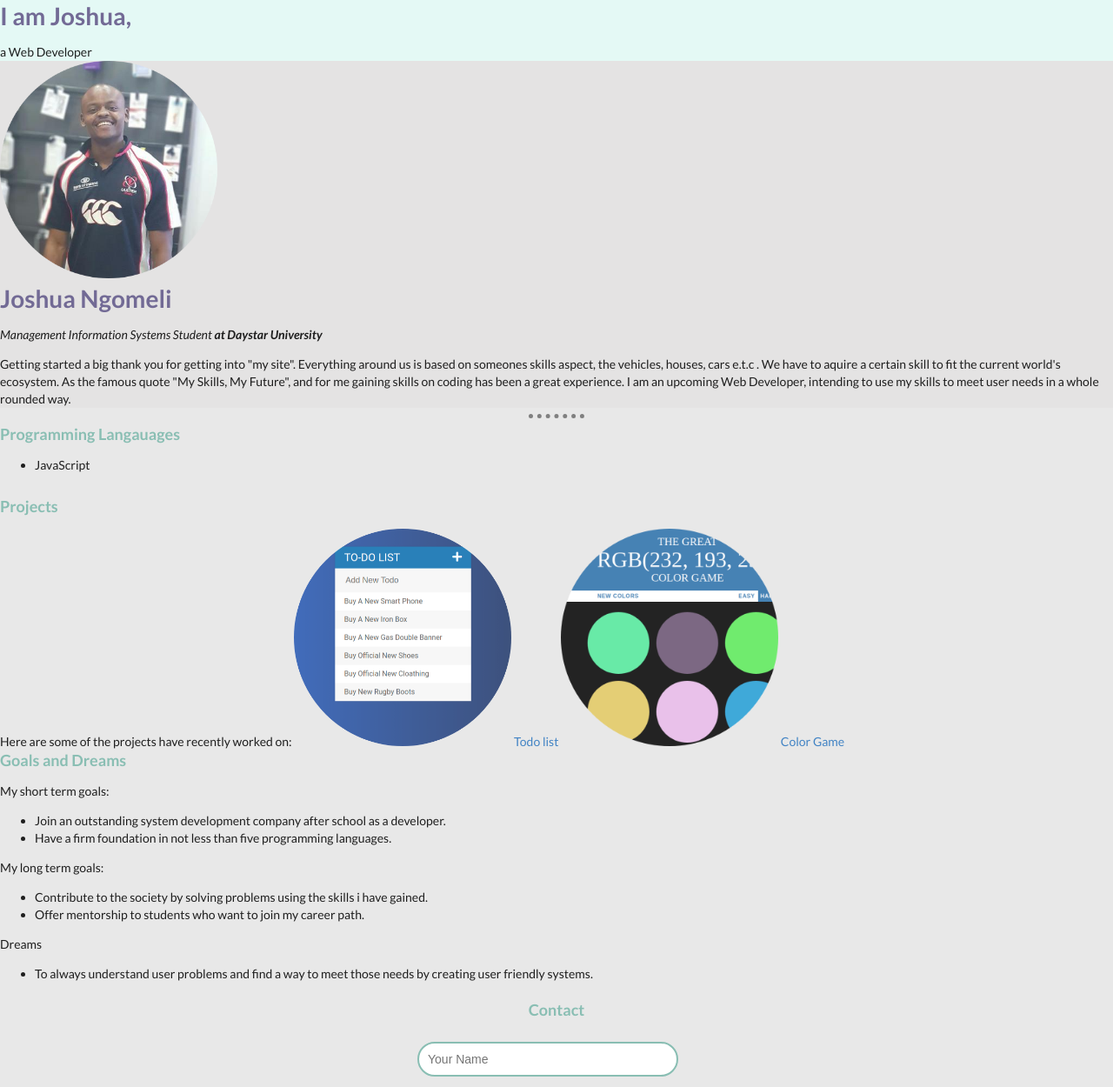
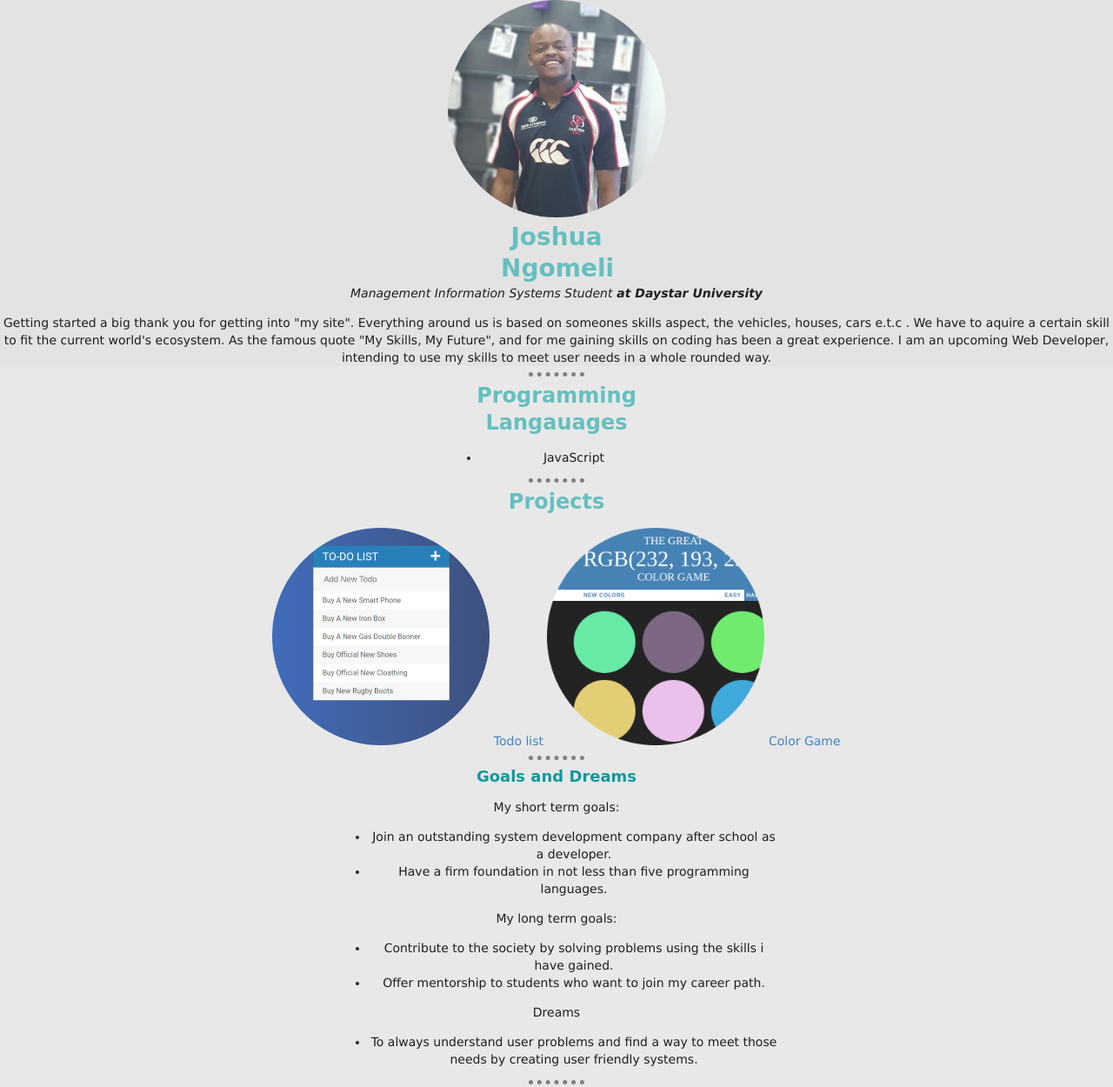
Before and after one commit to Ngomeli/portfolio, a plain HTML site: page index.html in a window 1280 px wide. Shown: the top 1250 px of the page at 87% size. Drawn offline with nearby package versions, Linux system fonts and the light colour scheme; a web font is replaced by a local one.

Commit message:
made some changes on the font family and web layout to be centered

```diff
--- a/index.html
+++ b/index.html
@@ -11,14 +11,11 @@
     ">
     <link rel="stylesheet" href="main.css">
     <link rel="icon" href="images/JN.ico">
+    <link href="https://fonts.googleapis.com/css2?family=Bangers&family=Sansita+Swashed:wght@700&display=swap" rel="stylesheet">
     <title>Joshua Ngomeli</title>
 </head>
 
 <body>
-    <div class="joshua">
-        <h1>I am Joshua,</h1>
-        <p>a Web Developer</p>
-    </div>
     <div class="intro">
         <img src="images/Ngomeli.png" width="250" height="250" alt="Joshua Ngomeli Profile Picture">
         <h1>Joshua Ngomeli</h1>
@@ -28,18 +25,22 @@
     </div>
     <hr>
     <div class="skills">
-        <h3>Programming Langauages</h3>
+        <h2>Programming Langauages</h2>
         <ul>
             <li>JavaScript</li>
         </ul>
-        <h3>Projects</h3>
-        <p>Here are some of the projects have recently worked on:
+    </div>
+    <hr>
+    <div class="projects">
+        <h2>Projects</h2>
+        <p>
             <img src="images/todoList.png" width="250" height="250" alt="Todo list">
             <a href="https://ngomeli.github.io/todo/" target="_blank">Todo list</a>
             <img src="images/colorGame.png" width="250" height="250" alt="Color game">
             <a href="https://ngomeli.github.io/colorGame/" target="_blank">Color Game</a>
         </p>
     </div>
+    <hr>
     <div class="dreams">
         <h3>Goals and Dreams</h3>
         <p>My short term goals:
@@ -60,6 +61,7 @@
             </ul>
         </p>
     </div>
+    <hr>
     <div class="form" id="contact">
         <h3>Contact</h3>
         <form method="POST" action="mailto:joshuakibuba181212@daystar.ac.ke" enctype="text/plain">
@@ -75,6 +77,7 @@
         <a href="https://github.com/Ngomeli" target="_blank"><i class="github icon"></i></a>
         <a href="https://www.linkedin.com/in/joshua-ngomeli-305146128/?msgControlName=reply_to_sender&msgConversationId=6684295637711818752&msgOverlay=true" target="_blank"><i class="linkedin icon"></i></a>
     </p>
+    <p>&copy;Joshua Ngomeli 2020</p>
     <script src="main.js"></script>
 </body>
 
--- a/main.css
+++ b/main.css
@@ -3,6 +3,8 @@
 body {
     background-color: #e8e8e8;
     margin: 0;
+    text-align: center;
+    font-family: Verdana, Geneva, Tahoma, sans-serif;
 }
 
 hr {
@@ -13,12 +15,20 @@ hr {
 }
 
 h1 {
-    color: #726a95;
-    margin-top: 0;
+    color: #66BFBF;
+    width: 10%;
+    margin: 0 auto 0 auto;
+    font-family: 'Lobster', cursive;
+}
+
+h2 {
+    color: #66BFBF;
+    font-family: 'Lobster', cursive;
 }
 
 h3 {
-    color: #89beb3;
+    color: #11999E;
+    font-family: 'Lobster', cursive;
 }
 
 img {
@@ -28,16 +38,20 @@ img {
 
 /******************************CLASS SELECTOR********************************/
 
-.joshua {
-    background-color: #e4f9f5;
-}
-
 .intro {
     background-color: #e4e3e3;
+    /* margin: 50px auto; */
 }
 
 .skills {
     background-color: #e8e8e8;
+    margin: 0 auto 0 auto;
+    width: 20%;
+}
+
+.dreams {
+    margin: 0 auto 0 auto;
+    width: 40%;
 }
 
 .social {
```
Also changed, not shown: images/mountain.jpg (added), images/webDev.png (added), 1 other file.
